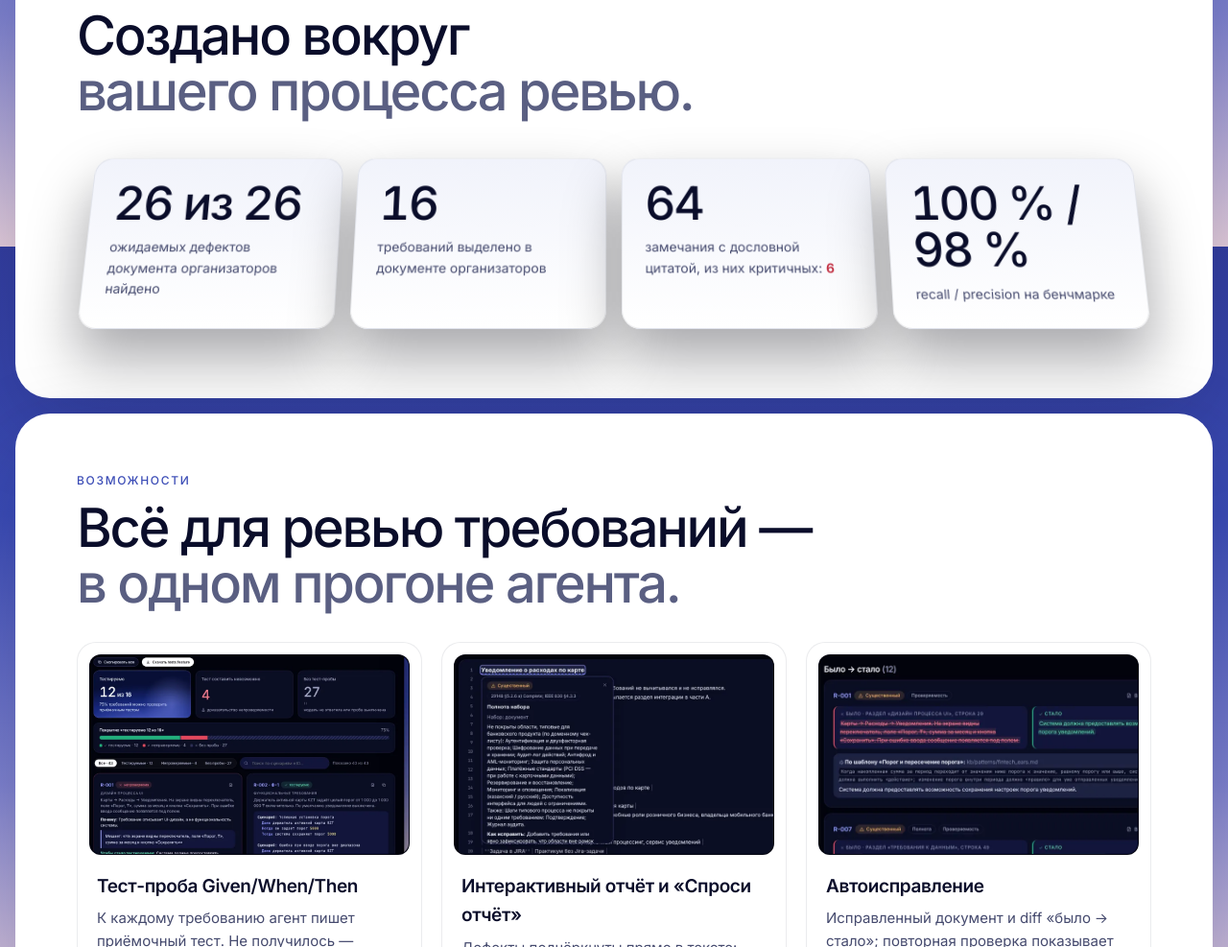
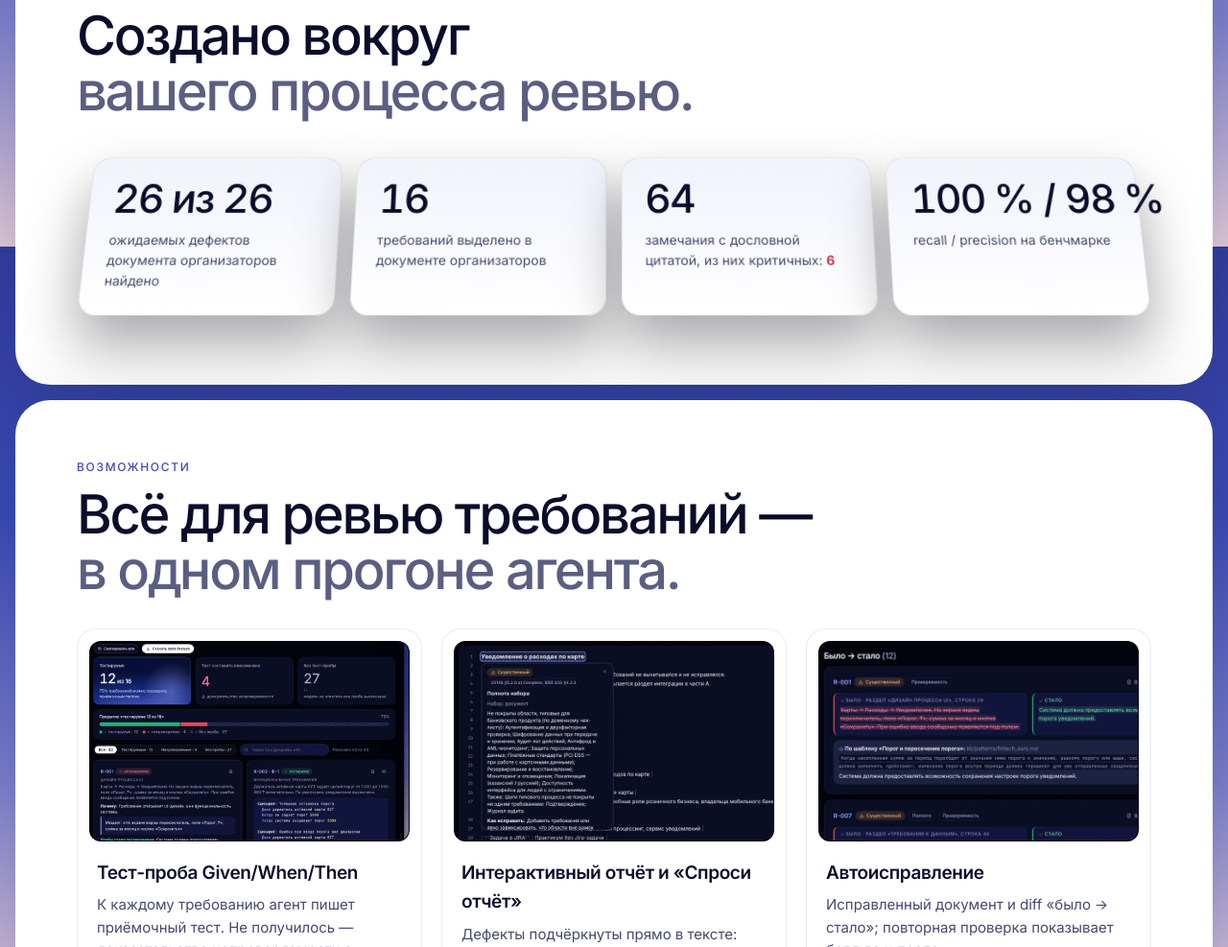
Before and after one commit to Aidana17022007/req-review-agent, a plain HTML site: page site/index.html in a window 1280 px wide. Shown: the part 1343-2330 px from the top of the page at 96% size. Drawn offline with Linux system fonts and the light colour scheme; files that its build step writes are made by us from their sources; animation ran at ten frames a second; files whose address does not match are found by name.

Commit message:
Сайт: цифра «recall / precision» в одну строку, лимит Studio в тексте — 2 проверки с моделью в сутки
Co-Authored-By: Claude Opus 5.5 <noreply@anthropic.com>

```diff
--- a/site/index.html
+++ b/site/index.html
@@ -54,7 +54,7 @@
       <a class="btn btn-dark" data-pdf href="report/report.pdf"><span data-i18n="cta.pdf">Отчёт в PDF</span><i aria-hidden="true">›</i></a>
     </div>
     <p class="note wake" id="wake" role="status" hidden></p>
-    <p class="note" data-studio-note hidden data-i18n="cta.try.studio">Studio в браузере: готовый пример — без прогона и квоты; свой файл — до 5 проверок в сутки.</p>
+    <p class="note" data-studio-note hidden data-i18n="cta.try.studio">Studio в браузере: готовый пример — без прогона и квоты; свой файл — до 2 проверок с моделью в сутки, дальше — проверка правилами.</p>
     <p class="note" data-nostudio data-i18n="cta.try.report">Интерактивный отчёт по документу организаторов — открывается в браузере, без установки и без ключа.</p>
   </div>
 </section>
--- a/site/site.css
+++ b/site/site.css
@@ -105,7 +105,7 @@ a{color:var(--accent)}
 .floor{display:grid;grid-template-columns:repeat(4,minmax(0,1fr));gap:16px;perspective:1200px}
 .tile{background:linear-gradient(180deg,var(--surface-2),var(--surface));border:1px solid var(--border);border-radius:var(--r-card);padding:24px;
   transform:rotateX(14deg);transform-origin:50% 100%;box-shadow:0 30px 60px rgba(2,3,12,.35)}
-.tile b{display:block;font-weight:500;font-size:clamp(34px,4vw,54px);letter-spacing:-.04em;line-height:1;font-variant-numeric:tabular-nums}
+.tile b{display:block;white-space:nowrap;font-weight:500;font-size:clamp(28px,3.4vw,54px);letter-spacing:-.04em;line-height:1;font-variant-numeric:tabular-nums}
 .tile>span{display:block;margin-top:12px;color:var(--text-2);font-size:14px}.tile em{font-style:normal;font-weight:600;color:var(--critical)}
 .tile:first-child,.tile:last-child{filter:blur(.4px);opacity:.92}
 
--- a/site/site.js
+++ b/site/site.js
@@ -27,7 +27,7 @@
     "try.lead": "Талапты жазыңыз: агенттің сөздік ережелері бұлыңғыр сөздерді белгілеп, қалай түзету керегін түсіндіреді. Модельсіз, серверсіз және кілтсіз — бәрі браузерде есептеледі.",
     "try.label": "Талап мәтіні", "try.ex": "Мысалдар:", "try.go": "Тексеру",
     "try.note": "Бұл — агенттің тек бірінші, сөздік қабаты. Толық тексеру — модель, тест-сынама, талаптар арасындағы қайшылықтар — Studio-да немесе төмендегі бір командамен.",
-    "cta.try": "Орнатусыз бағалау", "nav.proof": "Дәлелдер", "cta.pdf": "PDF есеп", "cta.try.studio": "Браузердегі Studio: дайын мысал — прогонсыз және квотасыз; өз файлыңыз — тәулігіне 5 тексеруге дейін.",
+    "cta.try": "Орнатусыз бағалау", "nav.proof": "Дәлелдер", "cta.pdf": "PDF есеп", "cta.try.studio": "Браузердегі Studio: дайын мысал — прогонсыз және квотасыз; өз файлыңыз — тәулігіне 2 тексеруге дейін.",
     "cta.try.report": "Ұйымдастырушылар құжаты бойынша интерактивті есеп — браузерде ашылады, орнатусыз және кілтсіз.",
     "blind.eyebrow": "Соқыр бағалау", "blind.t": "Агент алғаш көретін құжаттар.",
     "blind.note": "Құжаттарды команда жазған жоқ, ақаулар кілті бөлек сақталды, агент оларға бапталмаған. Сандар — bench/RESULTS.md файлынан.",
```
